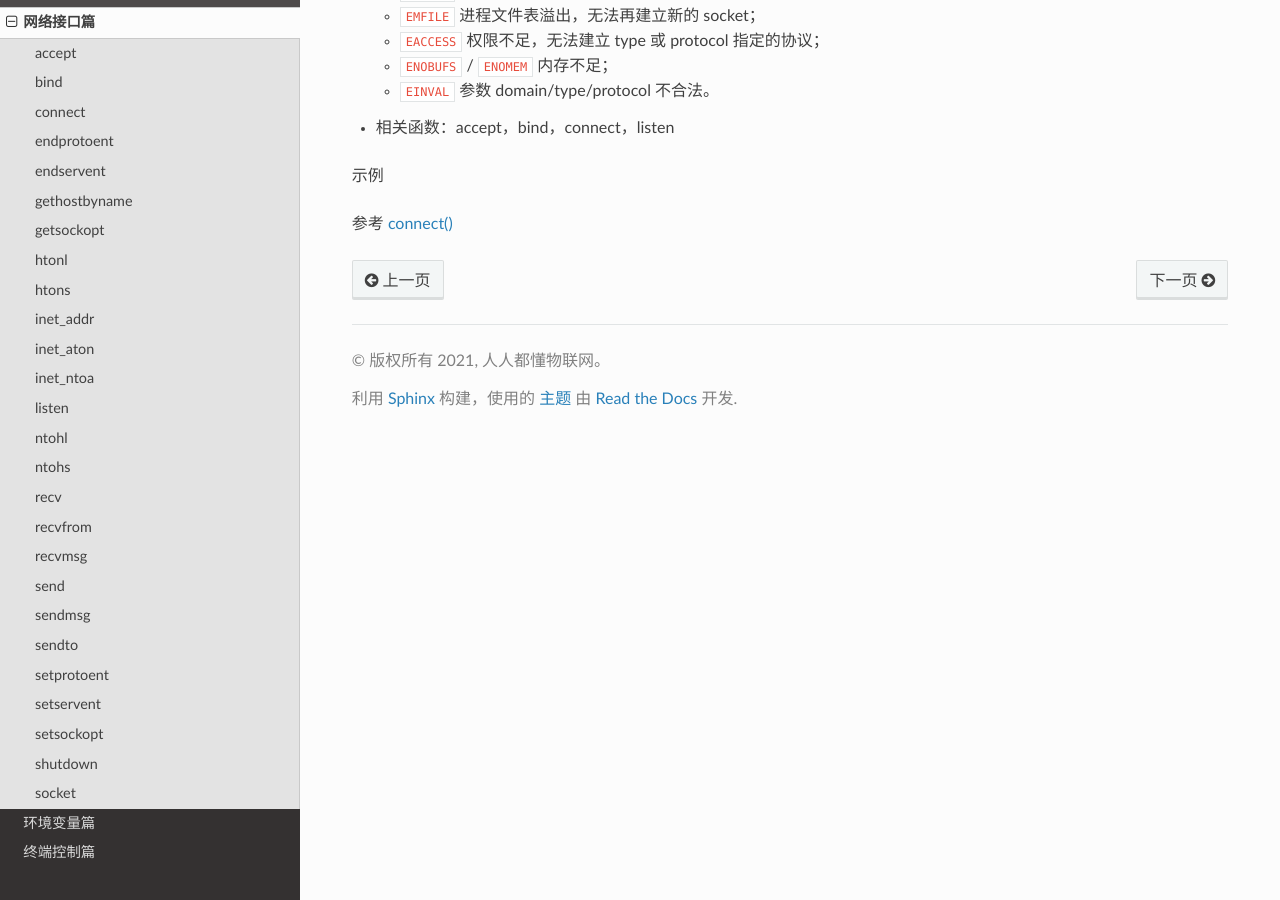
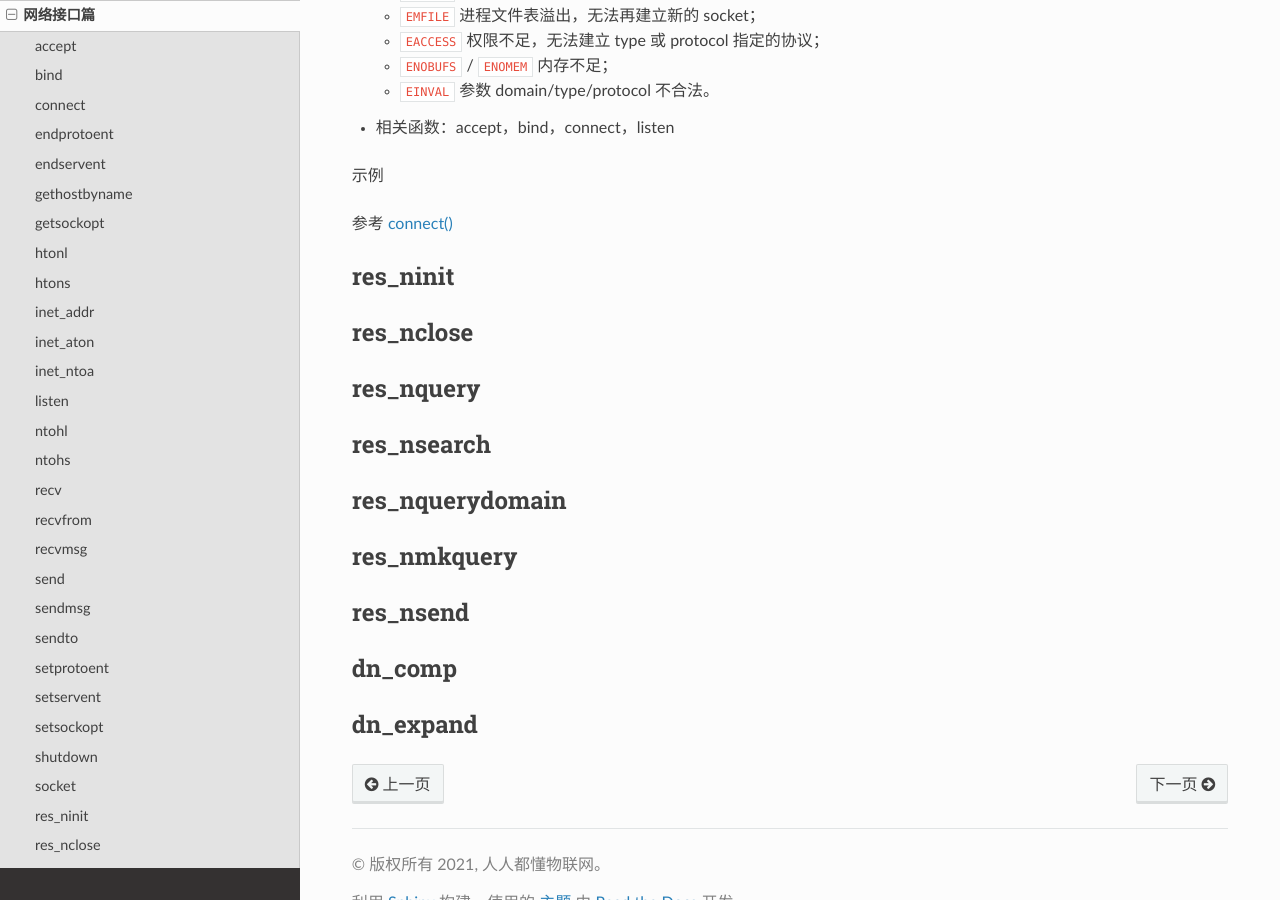
Before and after one commit to getiot/linux-c-functions, a Sphinx documentation site: the page built from source/network.md, in a window 1280 px wide and 900 px high, scrolled down 21415 px. Built offline with Sphinx 7.4.7 and the Read the Docs theme 2.0.0, drawn with Linux system fonts in a browser that asks for light colours.

Commit message:
add RESOLVER functions

```diff
--- a/source/network.md
+++ b/source/network.md
@@ -1059,3 +1059,43 @@ int socket(int domain, int type, int protocol);
 示例
 
 参考 [connect()](#connect)
+
+
+res_ninit
+---------------------------------------------
+
+
+res_nclose
+---------------------------------------------
+
+
+
+res_nquery
+---------------------------------------------
+
+
+
+res_nsearch
+---------------------------------------------
+
+
+
+res_nquerydomain
+---------------------------------------------
+
+
+
+res_nmkquery
+---------------------------------------------
+
+
+res_nsend
+---------------------------------------------
+
+
+dn_comp
+---------------------------------------------
+
+
+dn_expand
+---------------------------------------------
```
